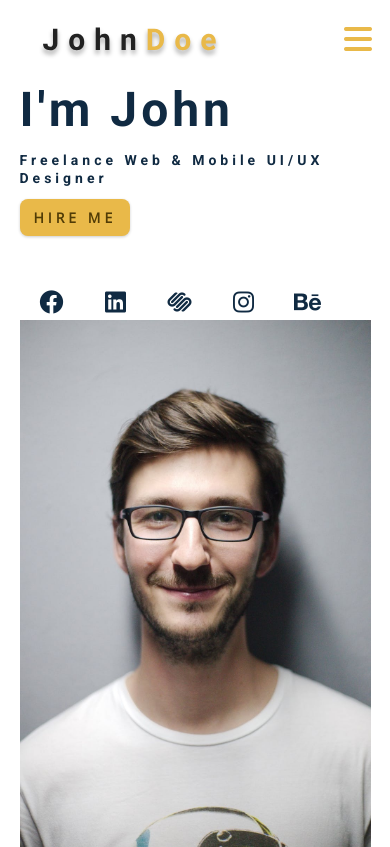
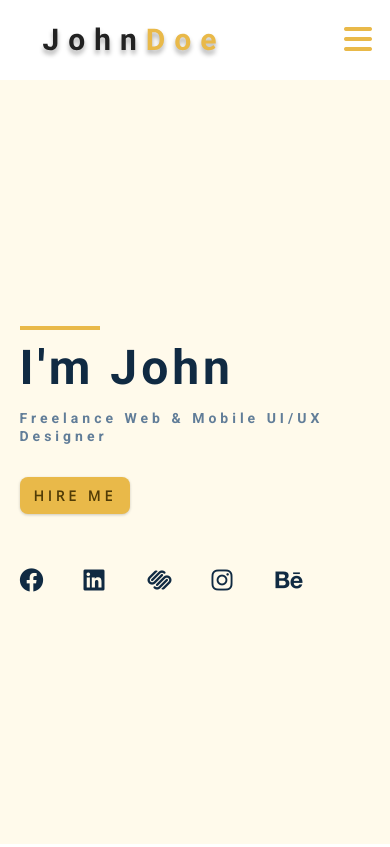
Before and after one commit to sun-n-y/portfolioCssGridWebsite, a plain HTML site: page index.html in a window 390 px wide. Drawn offline with nearby package versions, Linux system fonts and the light colour scheme.

Commit message:
add hero small screen css

```diff
--- a/css/styles.css
+++ b/css/styles.css
@@ -166,6 +166,15 @@ p {
 }
 /* added during recording */
 
+.underline {
+  width: 5rem;
+  height: 0.25rem;
+  margin-bottom: 1.25rem;
+  background: var(--clr-primary-5);
+  margin-left: auto;
+  margin-right: auto;
+}
+
 /*
 ===============
 Navbar
@@ -330,10 +339,35 @@ Sidebar
 Hero
 ===============
 */
-.hero {
+.hero .underline {
+  margin-bottom: 0.5rem;
+  margin-left: 0;
+}
+.hero-img {
+  display: none;
 }
 
-/* underline added to globals */
+.hero {
+  background: var(--clr-primary-10);
+}
+
+.hero-center {
+  min-height: calc(100vh - 5rem);
+  display: grid;
+  place-items: center;
+}
+
+.hero-info h4 {
+  color: var(--clr-grey-5);
+}
+
+.hero-icons {
+  justify-items: start;
+}
+
+.hero-btn {
+  margin-top: 1.25rem;
+}
 
 /*
 ===============
```
